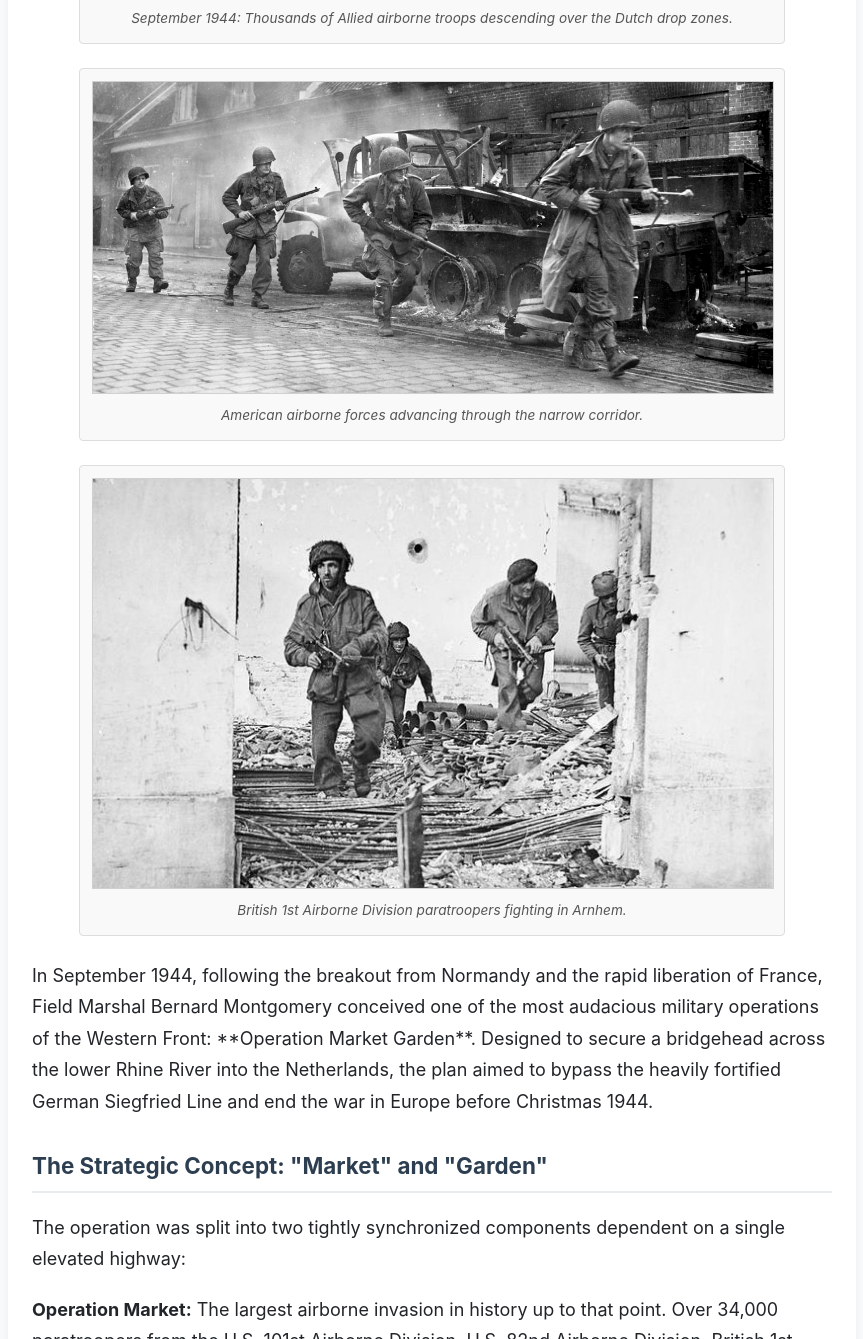
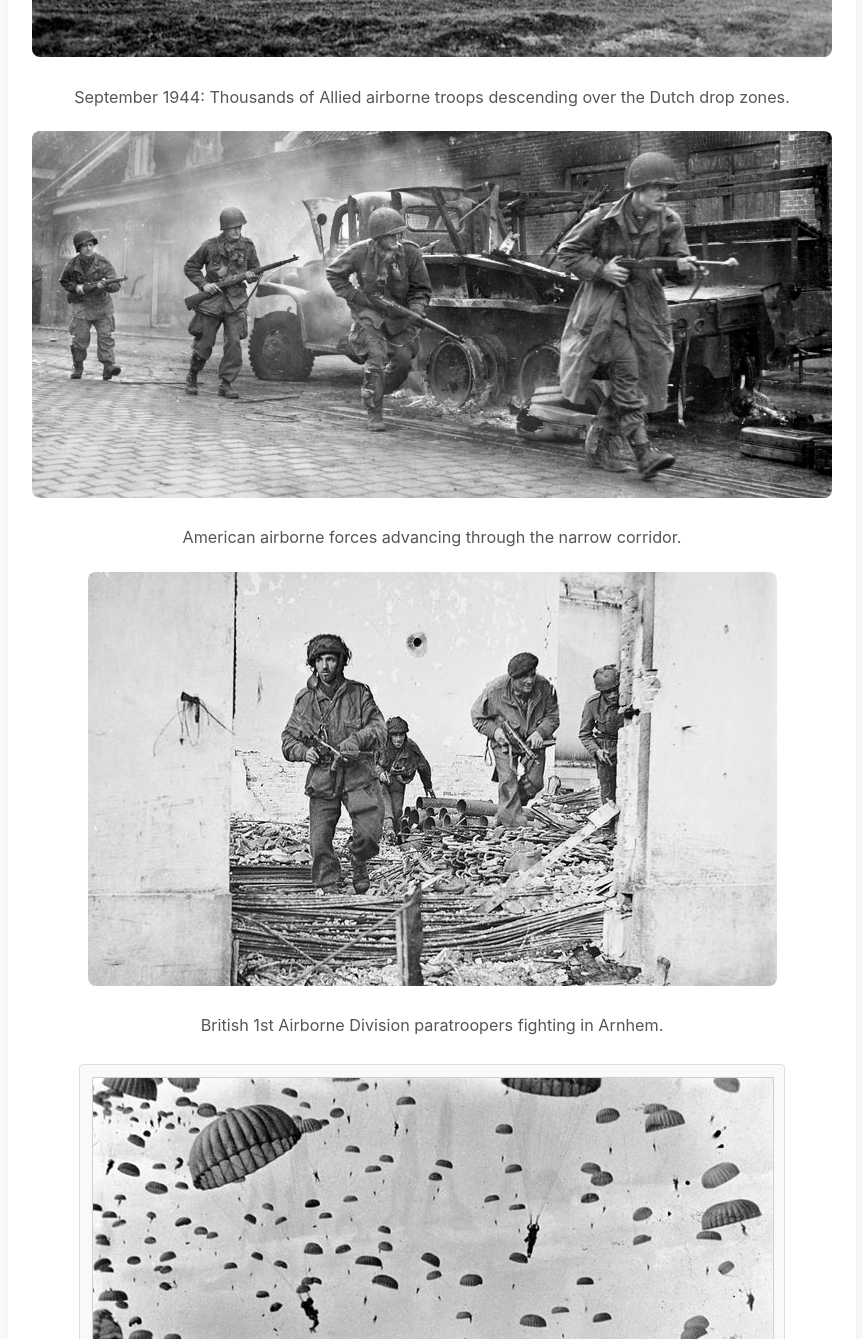
Before and after one commit to THmoney/theww2archive, a plain HTML site: page operation-market-garden.html in a window 1280 px wide. Shown: the part 644-1983 px from the top of the page, without its empty margins (208-1071 px from the left). Drawn offline with Linux system fonts and the light colour scheme.

Commit message:
Insert explicit image tags into Market Garden page

```diff
--- a/operation-market-garden.html
+++ b/operation-market-garden.html
@@ -19,6 +19,20 @@
     <main>
         <article>
             <h1>Operation Market Garden: The Daring Airborne Gamble</h1>
+
+<div style="margin: 20px 0; text-align: center;">
+    <img src="/images/mg-parachutes.jpg" alt="Paratroopers" style="max-width: 100%; height: auto; border-radius: 8px;">
+    <p style="font-size: 0.9em; color: #555;">September 1944: Thousands of Allied airborne troops descending over the Dutch drop zones.</p>
+</div>
+<div style="margin: 20px 0; text-align: center;">
+    <img src="/images/mg-street-fight.jpg" alt="Street fight" style="max-width: 100%; height: auto; border-radius: 8px;">
+    <p style="font-size: 0.9em; color: #555;">American airborne forces advancing through the narrow corridor.</p>
+</div>
+<div style="margin: 20px 0; text-align: center;">
+    <img src="/images/mg-arnhem.jpg" alt="Arnhem ruins" style="max-width: 100%; height: auto; border-radius: 8px;">
+    <p style="font-size: 0.9em; color: #555;">British 1st Airborne Division paratroopers fighting in Arnhem.</p>
+</div>
+
 
 <figure class="archive-figure">
     <img src="/images/mg-parachutes.jpg" alt="Allied paratroopers descending during Operation Market Garden">
```
